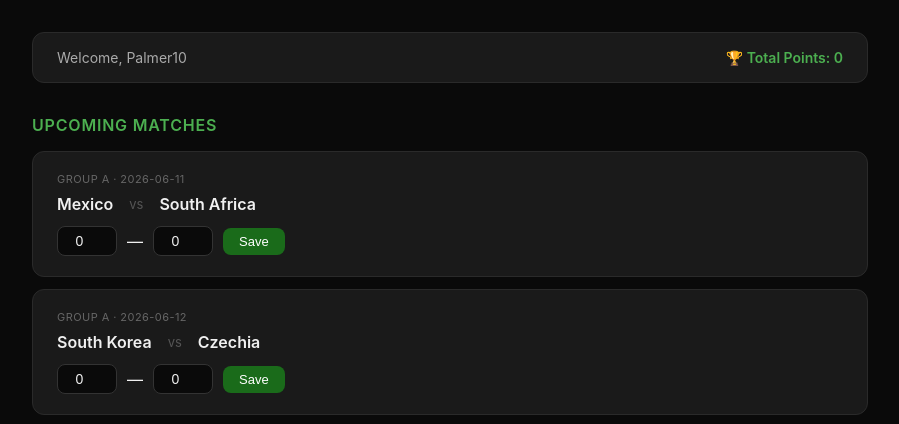
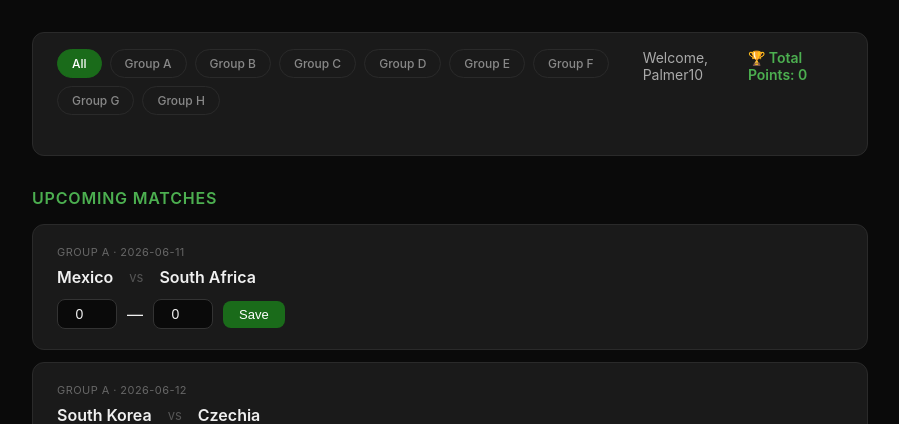
Before and after one commit to jkyplayz-rb/worldcup-predictor, a Flask app: page /?group=All in a window 1280 px wide. Shown: the part 68-492 px from the top of the page, without its empty margins (190-1089 px from the left). Run offline with Flask 3, Linux system fonts and the light colour scheme; a user stored in the database is signed in.

Commit message:
feat: add group filter buttons to matches page (closes #2)

```diff
--- a/app.py
+++ b/app.py
@@ -106,10 +106,25 @@ def seed_matches():
 @app.route('/')
 @login_required
 def index():
-    matches = Match.query.order_by(Match.match_date).all()
+    group = request.args.get('group', 'All')
+    groups = ['All', 'Group A', 'Group B', 'Group C', 'Group D',
+              'Group E', 'Group F', 'Group G', 'Group H']
+
+    if group == 'All':
+        matches = Match.query.order_by(Match.match_date).all()
+    else:
+        matches = Match.query.filter_by(stage=group).order_by(Match.match_date).all()
+
     user_predictions = {p.match_id: p for p in Prediction.query.filter_by(user_id=current_user.id).all()}
     total_points = sum(p.points for p in user_predictions.values())
-    return render_template('index.html', matches=matches, predictions=user_predictions, total_points=total_points)
+
+    return render_template('index.html',
+        matches=matches,
+        predictions=user_predictions,
+        total_points=total_points,
+        groups=groups,
+        selected_group=group
+    )
 
 @app.route('/predict/<int:match_id>', methods=['POST'])
 @login_required
--- a/requirements.txt
+++ b/requirements.txt
@@ -0,0 +1,4 @@
+flask
+flask-sqlalchemy
+flask-login
+requests
--- a/static/style.css
+++ b/static/style.css
@@ -153,3 +153,25 @@ table { width: 100%; border-collapse: collapse; font-size: 13px; }
 th { text-align: left; color: #888; font-weight: 500; padding: 6px 8px; border-bottom: 1px solid #2a2a2a; }
 td { padding: 8px; border-bottom: 1px solid #1f1f1f; }
 tr:hover td { background: #222; }
+
+.group-filter {
+  display: flex;
+  gap: 8px;
+  flex-wrap: wrap;
+  margin-bottom: 1.5rem;
+}
+
+.filter-btn {
+  padding: 6px 14px;
+  border-radius: 20px;
+  font-size: 12px;
+  font-weight: 500;
+  text-decoration: none;
+  color: #888;
+  border: 1px solid #2a2a2a;
+  background: #1a1a1a;
+  transition: all 0.15s;
+}
+
+.filter-btn:hover { border-color: #4caf50; color: #4caf50; }
+.filter-btn.active { background: #1a6b1a; border-color: #1a6b1a; color: white; }
--- a/templates/index.html
+++ b/templates/index.html
@@ -17,6 +17,11 @@
   </header>
   <main>
     <div class="points-banner">
+      <div class="group-filter">
+        {% for g in groups %}
+      <a href="/?group={{ g }}" class="filter-btn {{ 'active' if selected_group == g }}">{{ g }}</a>
+        {% endfor %}
+      </div>
       <span>Welcome, {{ current_user.username }}</span>
       <span>🏆 Total Points: {{ total_points }}</span>
     </div>
```
